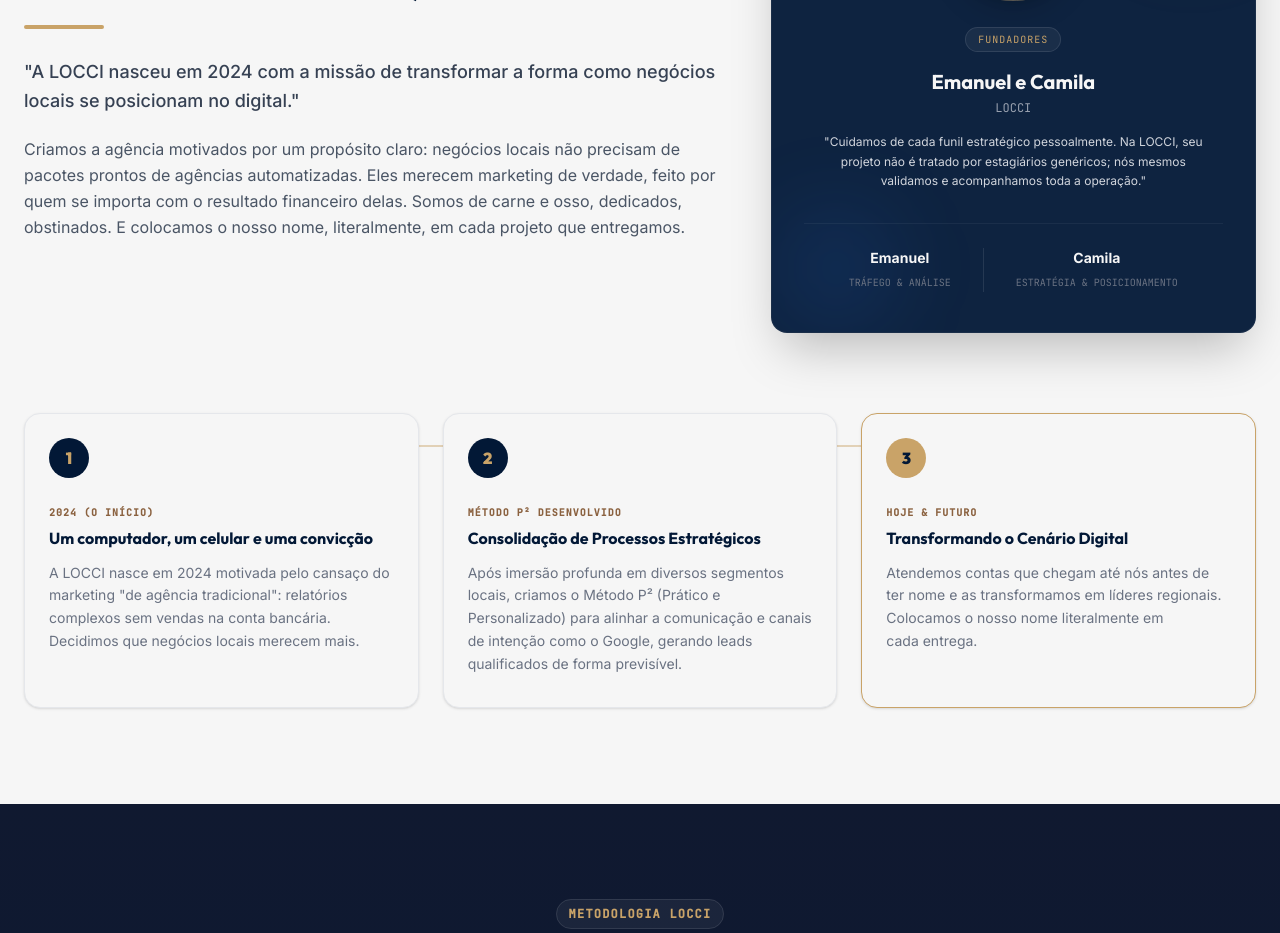
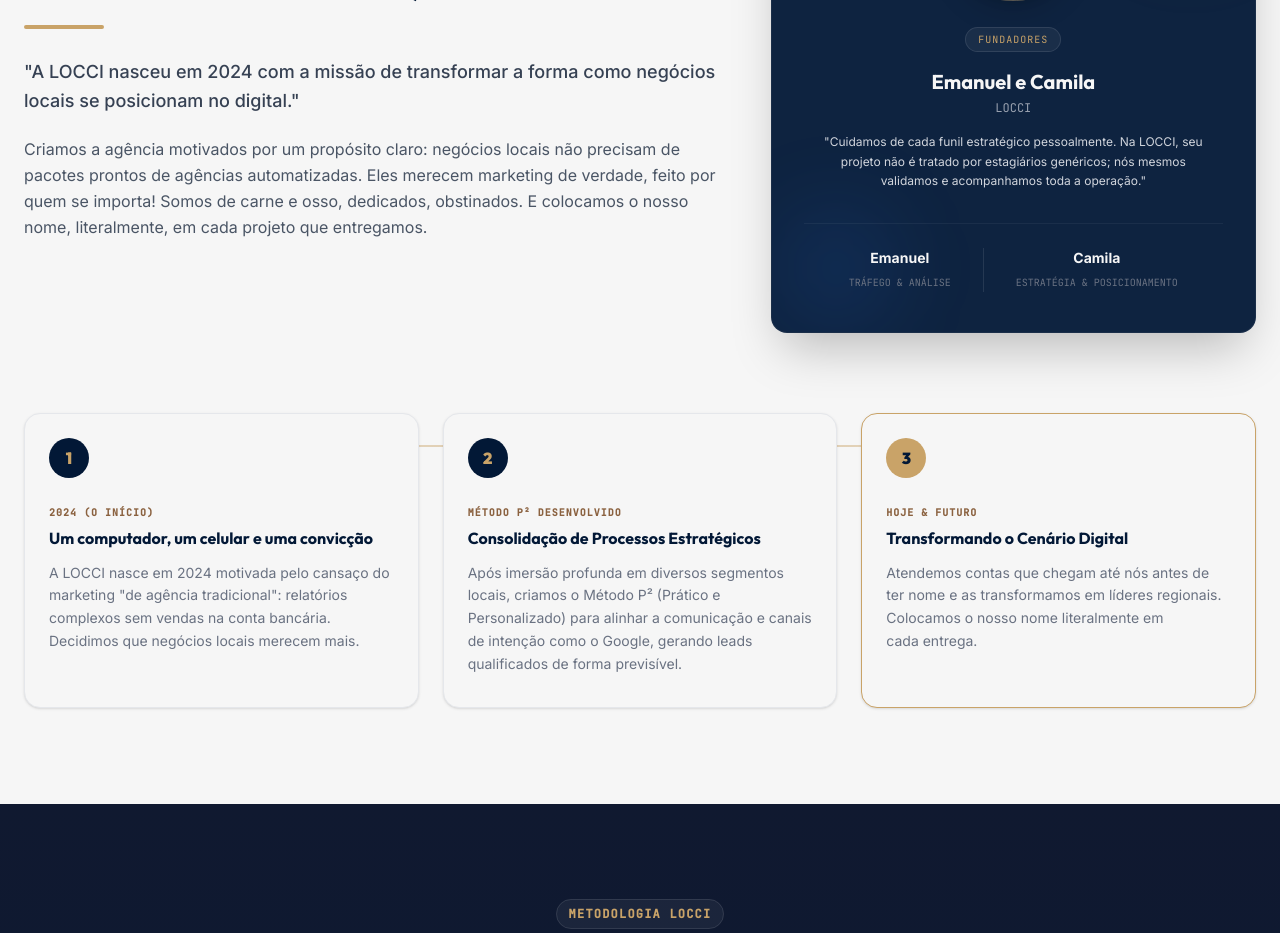
Before and after one commit to loccidigital/Site-LOCCI, a React (Vite) app: page / in a window 1280 px wide. Shown: the part 1080-2013 px from the top of the page. Built offline with nearby package versions, Linux system fonts and the light colour scheme.

Commit message:
Update About.tsx

```diff
--- a/src/components/About.tsx
+++ b/src/components/About.tsx
@@ -17,8 +17,7 @@ export default function About() {
               "A LOCCI nasceu em 2024 com a missão de transformar a forma como negócios locais se posicionam no digital."
             </p>
             <p className="text-gray-600 text-sm sm:text-base leading-relaxed [text-wrap:pretty]">
-              Criamos a agência motivados por um propósito claro: negócios locais não precisam de pacotes prontos de agências automatizadas. Eles merecem marketing de verdade, feito por quem se importa com o resultado financeiro delas.
-              Somos de carne e osso, dedicados, obstinados. E colocamos o nosso nome, literalmente, em cada projeto que entregamos.
+              Criamos a agência motivados por um propósito claro: negócios locais não precisam de pacotes prontos de agências automatizadas. Eles merecem marketing de verdade, feito por quem se importa! Somos de carne e osso, dedicados, obstinados. E colocamos o nosso nome, literalmente, em cada projeto que entregamos.
             </p>
           </div>
 
```
